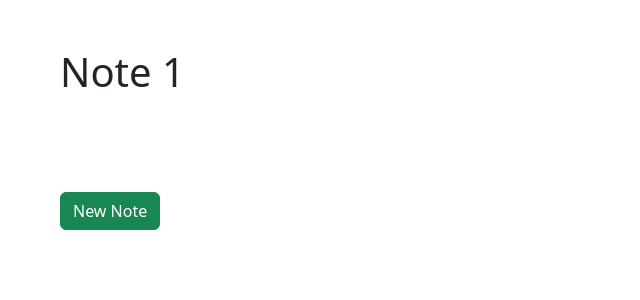
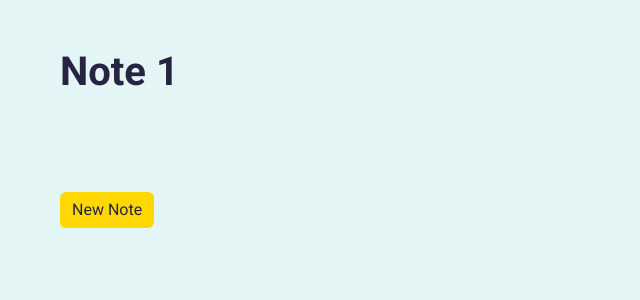
Before and after one commit to janjibDEV/note1, a React (Create React App) app: page / in a window 1280 px wide. Shown: the top 300 px of the page, without its empty margins (0-640 px from the left). Built offline with nearby package versions, Linux system fonts and the light colour scheme.

Commit message:
Insert icon. Change background, font, border.

```diff
--- a/package.json
+++ b/package.json
@@ -38,5 +38,8 @@
       "last 1 firefox version",
       "last 1 safari version"
     ]
+  },
+  "devDependencies": {
+    "@fortawesome/fontawesome-free": "^6.1.2"
   }
 }
--- a/public/index.html
+++ b/public/index.html
@@ -10,6 +10,9 @@
       content="Web site created using create-react-app"
     />
     <link rel="apple-touch-icon" href="%PUBLIC_URL%/logo192.png" />
+    <link rel="preconnect" href="https://fonts.googleapis.com">
+<link rel="preconnect" href="https://fonts.gstatic.com" crossorigin>
+<link href="https://fonts.googleapis.com/css2?family=Roboto:wght@400;500;700&display=swap" rel="stylesheet">
     <!--
       manifest.json provides metadata used when your web app is installed on a
       user's mobile device or desktop. See https://developers.google.com/web/fundamentals/web-app-manifest/
@@ -24,6 +27,7 @@
       work correctly both with client-side routing and a non-root public URL.
       Learn how to configure a non-root public URL by running `npm run build`.
     -->
+    <link rel="stylesheet" href="https://cdnjs.cloudflare.com/ajax/libs/font-awesome/4.7.0/css/font-awesome.min.css"/>
       <link
     rel="stylesheet"
     href="https://cdn.jsdelivr.net/npm/bootstrap@5.2.0-beta1/dist/css/bootstrap.min.css"
--- a/src/App.css
+++ b/src/App.css
@@ -1,5 +1,29 @@
+/* Regular 400
+Medium 500
+Bold 700 */
 *{
   margin: 0;
   padding: 0;
   box-sizing: border-box;
+  font-family: 'Roboto', sans-serif;
 }
+
+.notebox{
+  border: 4px solid black;
+  border-radius: 15px;
+  background-color: #fffffe;
+}
+
+body{
+  background-color: #e3f6f5;
+}
+.title{
+  font-weight: 700;
+  color: #272343;
+}
+
+.create-button{
+  background-color: #ffd803;
+  border: none;
+  color: #272343;
+}
--- a/src/App.js
+++ b/src/App.js
@@ -55,6 +55,7 @@ function App() {
           as="textarea"
           size="lg"
           placeholder='Write Something'
+          rows={8}
           value={noteDetails.text}
           onChange={e => setNoteDetails({...noteDetails,text:e.target.value})}
         />
--- a/src/Homepage.js
+++ b/src/Homepage.js
@@ -25,21 +25,21 @@ export default function Homepage() {
     }
     return (
         <Container className='m-5'>
-            <h1>Note 1</h1>
-            <Row className='m-5'>
+            <h1 className='title'>Note 1</h1>
+            <div className='m-5 d-flex flex-wrap'>
             {displayNote && displayNote.map(item => {
                 return (
-                <Col key={item.id}>
+                <div key={item.id} className="m-3 notebox p-4">
                     <h3>{item.title}</h3>
-                    <Button className="m-3" variant="primary" onClick={() => goUpdate(item.id)}>Edit</Button>
-                    <Button className="m-3" variant="danger" onClick={() => goDelete(item.id)}>Delete</Button>
-                </Col>
+                    <Button className="m-3"  onClick={() => goUpdate(item.id)}><i className="fa-solid fa-pen-to-square"></i></Button>
+                    <Button className="m-3"  onClick={() => goDelete(item.id)}><i class="fa-solid fa-trash"></i></Button>
+                </div>
                 )
             })}
-            </Row>
+            </div>
             <Row>
                 <Col>
-                    <Button variant="success" onClick={() => navigate("/app")}>New Note</Button>
+                    <Button className='create-button' onClick={() => navigate("/app")}>New Note</Button>
                 </Col>
             </Row>
         </Container>
--- a/src/UpdateNote.js
+++ b/src/UpdateNote.js
@@ -82,6 +82,7 @@ function UpdateNote() {
           <Form.Control
           as="textarea"
           size="lg"
+          rows={8}
           placeholder='Write Something'
           value={noteDetails.text}
           onChange={e => setNoteDetails({...noteDetails,text:e.target.value})}
--- a/src/index.js
+++ b/src/index.js
@@ -4,7 +4,7 @@ import App from './App';
 import { BrowserRouter, Routes, Route } from 'react-router-dom';
 import Homepage from './Homepage';
 import UpdateNote from './UpdateNote';
-
+import '@fortawesome/fontawesome-free/css/all.min.css';
 
 const root = ReactDOM.createRoot(document.getElementById('root'));
 root.render(
```
Also changed, not shown: 1 other file (tests, documents, lock files or other folders).
